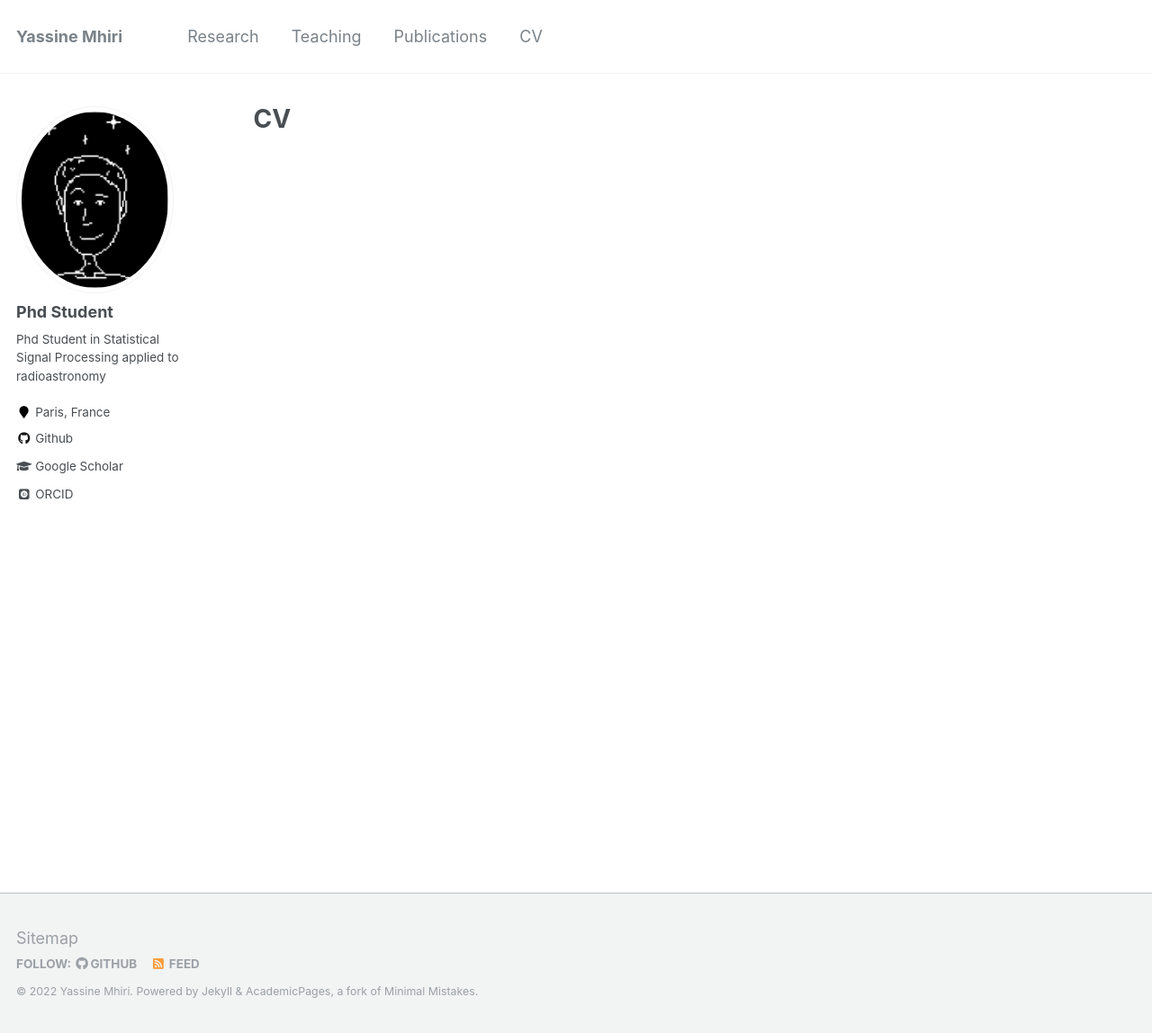
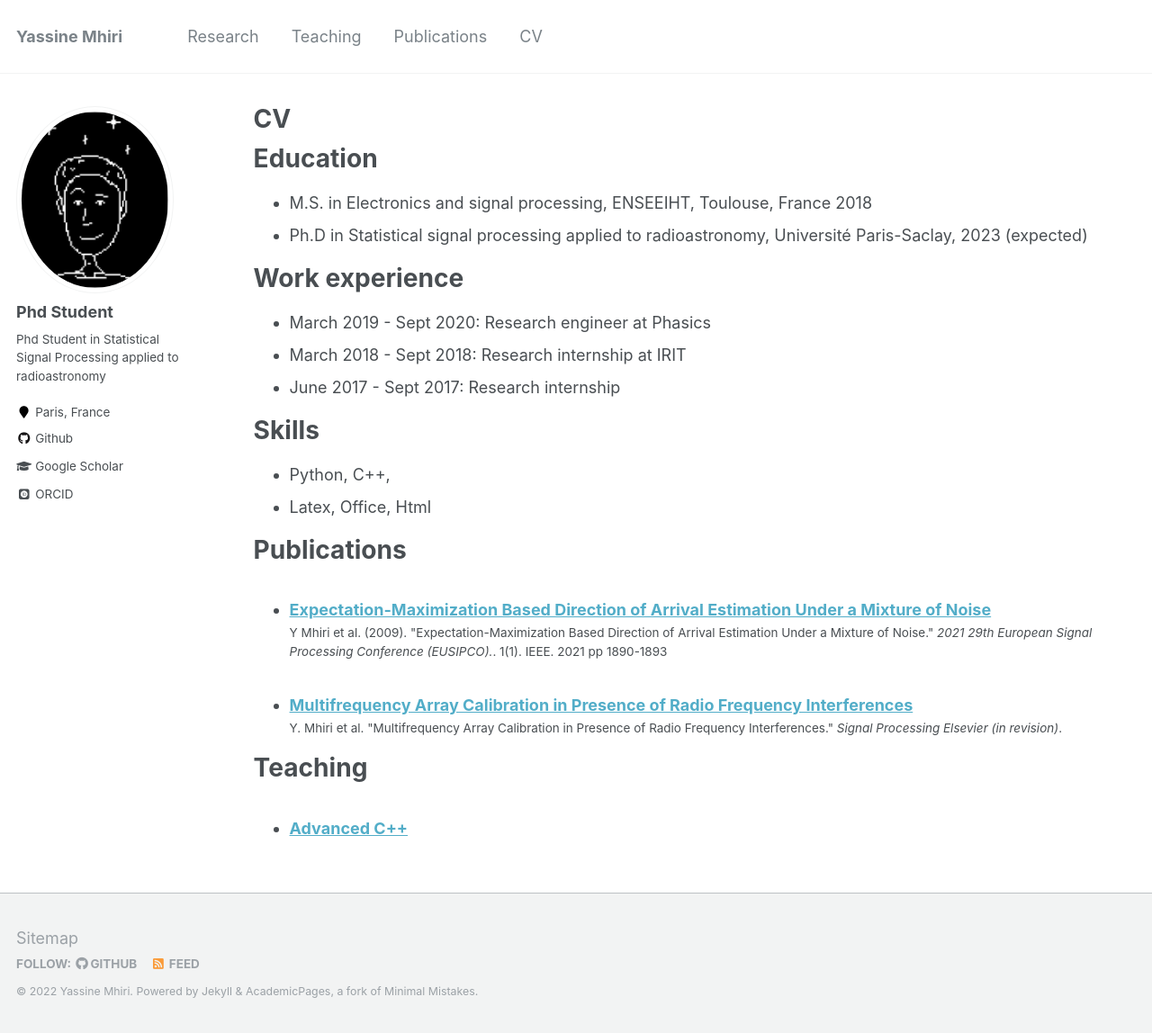
Before and after one commit to y-mhiri/y-mhiri.github.io, a Jekyll site: the page built from _pages/cv.md, in a window 1280 px wide and 1148 px high. Shown: the whole window at 90% size. Built offline with Jekyll 4.4.1, drawn with Linux system fonts in a browser that asks for light colours; some web fonts are replaced.

Commit message:
update cv.md

```diff
--- a/_pages/cv.md
+++ b/_pages/cv.md
@@ -7,34 +7,29 @@ redirect_from:
   - /resume
 ---
 
-<!-- {% include base_path %}
+{% include base_path %}
 
 Education
 ======
-* B.S. in GitHub, GitHub University, 2012
-* M.S. in Jekyll, GitHub University, 2014
-* Ph.D in Version Control Theory, GitHub University, 2018 (expected)
+
+* M.S. in Electronics and signal processing, ENSEEIHT, Toulouse, France 2018
+* Ph.D in Statistical signal processing applied to radioastronomy, Université Paris-Saclay, 2023 (expected)
 
 Work experience
 ======
-* Summer 2015: Research Assistant
-  * Github University
-  * Duties included: Tagging issues
-  * Supervisor: Professor Git
+* March 2019 - Sept 2020: Research engineer at Phasics
+* March 2018 - Sept 2018: Research internship at IRIT
+* June 2017 - Sept 2017: Research internship
 
-* Fall 2015: Research Assistant
-  * Github University
-  * Duties included: Merging pull requests
-  * Supervisor: Professor Hub
+<!-- Teaching experience
+======
+* 2020 - 2022: Associate teacher for an Advanced C++ course at Polytech Paris-Saclay. -->
+
 
 Skills
 ======
-* Skill 1
-* Skill 2
-  * Sub-skill 2.1
-  * Sub-skill 2.2
-  * Sub-skill 2.3
-* Skill 3
+* Python, C++,
+* Latex, Office, Html
 
 Publications
 ======
@@ -42,11 +37,11 @@ Publications
     {% include archive-single-cv.html %}
   {% endfor %}</ul>
 
-Talks
+<!-- Talks
 ======
   <ul>{% for post in site.talks %}
     {% include archive-single-talk-cv.html %}
-  {% endfor %}</ul>
+  {% endfor %}</ul> -->
 
 Teaching
 ======
@@ -54,6 +49,6 @@ Teaching
     {% include archive-single-cv.html %}
   {% endfor %}</ul>
 
-Service and leadership
+<!-- Service and leadership
 ======
 * Currently signed in to 43 different slack teams -->
```
